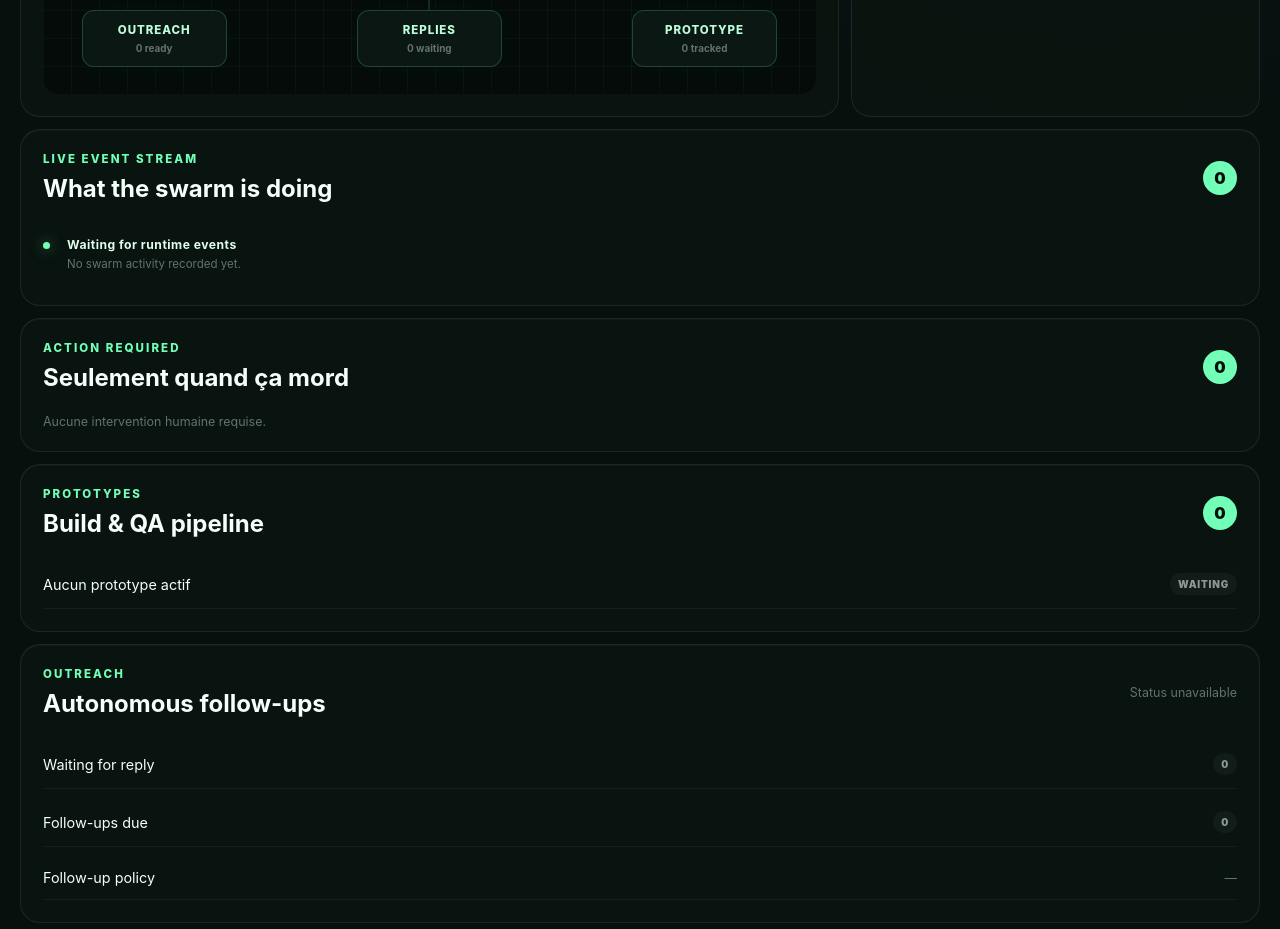
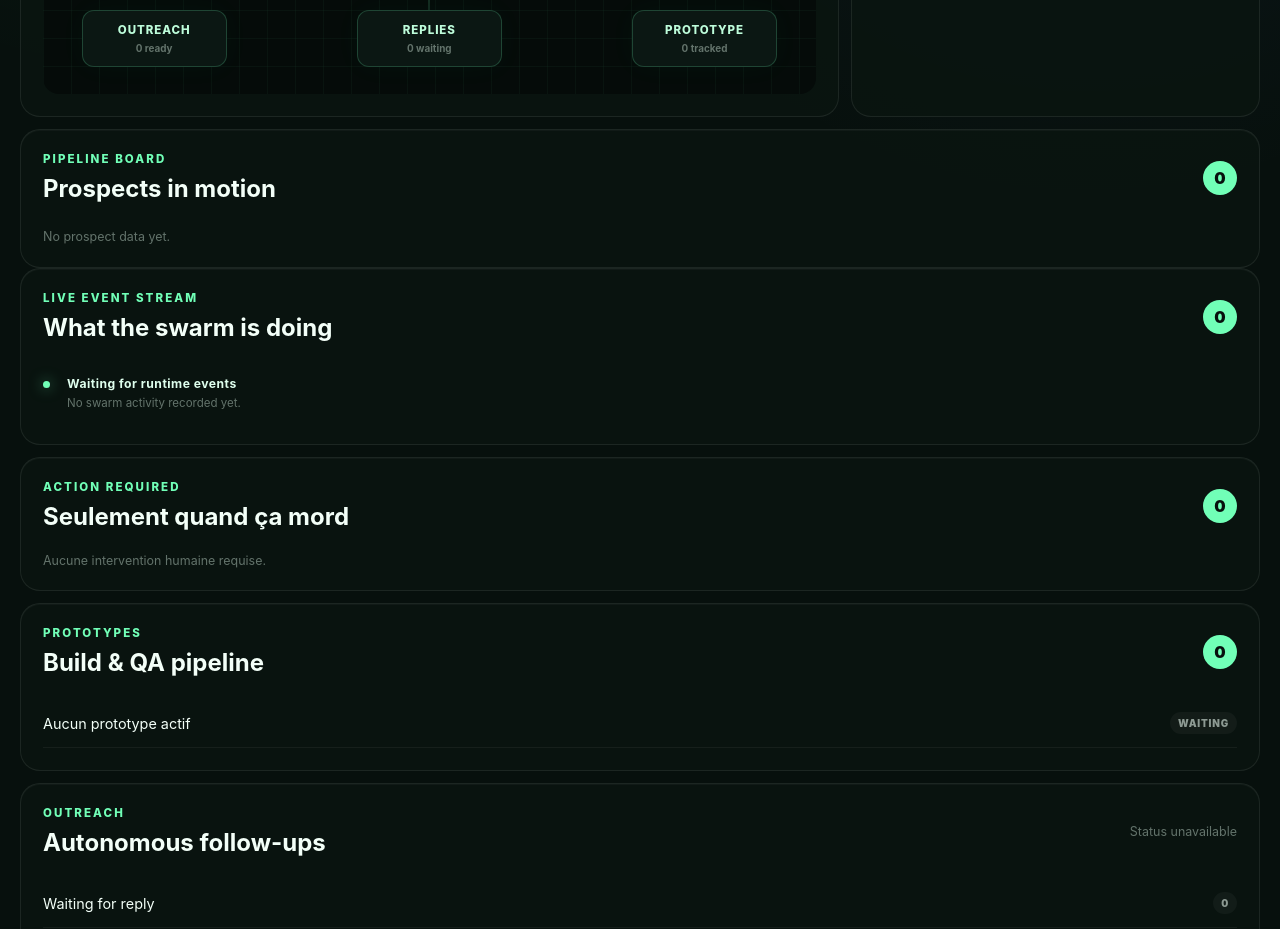
Before and after one commit to VNM972/magicscript, a Next.js app in the folder apps/control-center/: page / in a window 1280 px wide. Shown: the part 780-1709 px from the top of the page. Built offline with nearby package versions, Linux system fonts and the light colour scheme.

Commit message:
V2 control center: add live prospect pipeline board

```diff
--- a/apps/control-center/app/page.tsx
+++ b/apps/control-center/app/page.tsx
@@ -202,6 +202,40 @@ export default async function Page() {
         </article>
       </section>
 
+      <section className="panel">
+        <div className="panelTitle">
+          <div>
+            <p className="eyebrow">PIPELINE BOARD</p>
+            <h2>Prospects in motion</h2>
+          </div>
+          <span className="count">{data.prospects.length}</span>
+        </div>
+
+        <div className="pipelineList">
+          {data.prospects.length === 0 ? (
+            <div className="pipelineRow">
+              <span className="muted">No prospect data yet.</span>
+            </div>
+          ) : (
+            data.prospects.slice(0, 12).map((prospect) => (
+              <div className="pipelineRow" key={prospect.id}>
+                <div>
+                  <strong>{prospect.companyName}</strong>
+                  <p>
+                    {prospect.activity || 'Activity pending'}
+                    {prospect.location ? ` · ${prospect.location}` : ''}
+                  </p>
+                </div>
+                <div className="pipelineMeta">
+                  <span>{prospect.score ?? '—'}</span>
+                  <span className="badge waiting">{prospect.state}</span>
+                </div>
+              </div>
+            ))
+          )}
+        </div>
+      </section>
+
       <section className="panel liveFeed">
         <div className="panelTitle">
           <div>
```
